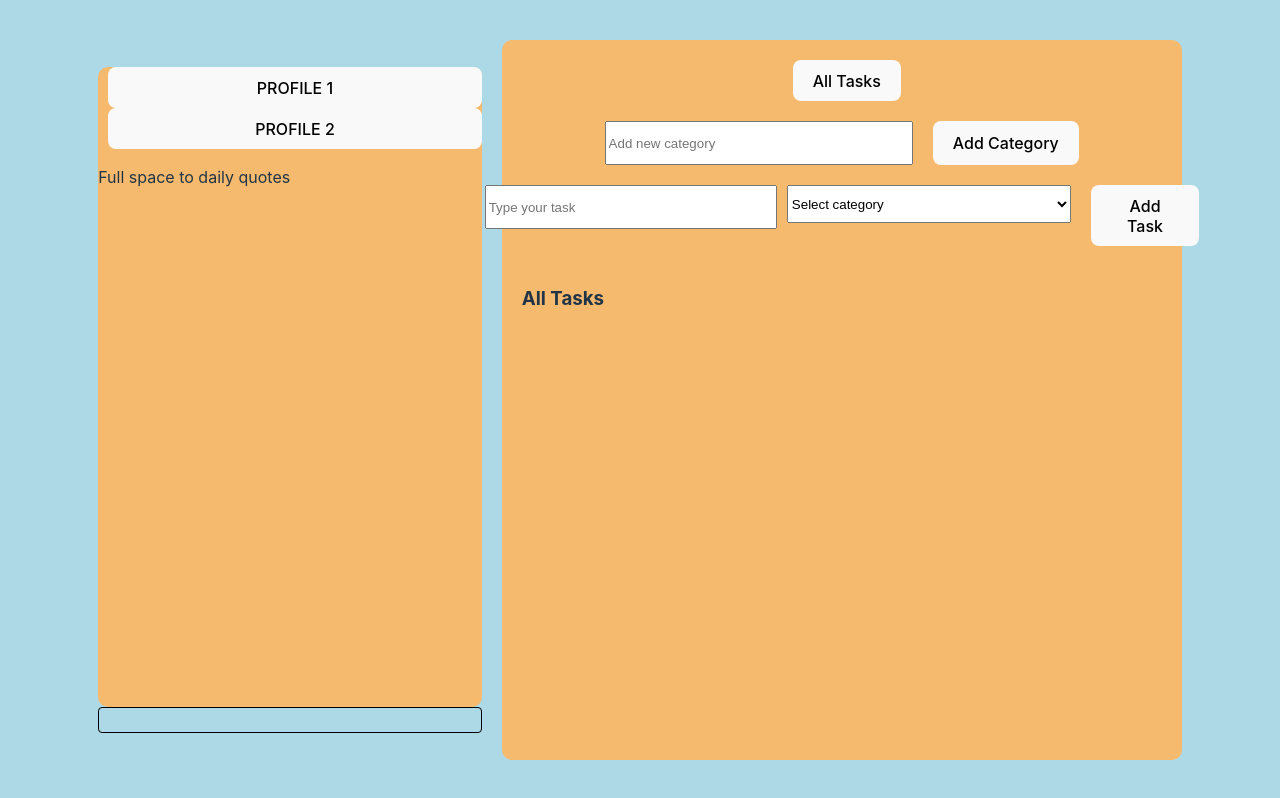
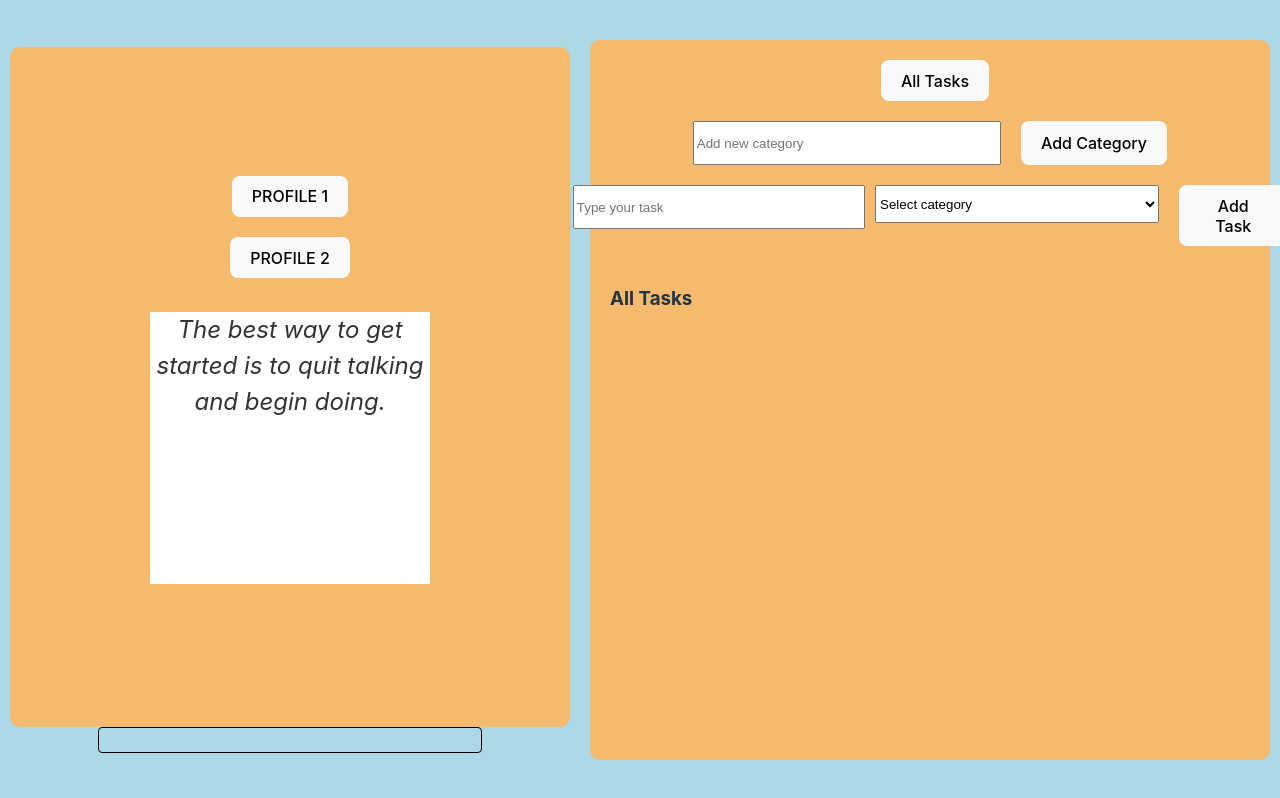
Before and after one commit to Alezuzzo/PixelPlanner, a React (Vite) app: page / in a window 1280 px wide. Built offline with nearby package versions, Linux system fonts and the light colour scheme.

Commit message:
add quotes to profile

```diff
--- a/src/components/ContentProfile.tsx
+++ b/src/components/ContentProfile.tsx
@@ -1,13 +1,38 @@
-import '../styles/Component.css'
+import { useState, useEffect } from 'react';
+import '../styles/Component.css';
+
+const quotes = [
+  "The best way to get started is to quit talking and begin doing.",
+  "The pessimist sees difficulty in every opportunity. The optimist sees opportunity in every difficulty.",
+  "Don’t let yesterday take up too much of today.",
+  "You learn more from failure than from success. Don’t let it stop you. Failure builds character.",
+  "It’s not whether you get knocked down, it’s whether you get up.",
+  "If you are working on something that you really care about, you don’t have to be pushed. The vision pulls you.",
+  "People who are crazy enough to think they can change the world, are the ones who do.",
+  "Failure will never overtake me if my determination to succeed is strong enough.",
+  "Entrepreneurs are great at dealing with uncertainty and also very good at minimizing risk. That’s the classic entrepreneur.",
+  "We may encounter many defeats but we must not be defeated."
+];
 
 function ContentProfile() {
+  const [currentQuote, setCurrentQuote] = useState<string>(quotes[0]);
+
+  useEffect(() => {
+    const interval = setInterval(() => {
+      const randomIndex = Math.floor(Math.random() * quotes.length);
+      setCurrentQuote(quotes[randomIndex]);
+    }, 10000); // Change quote every 5 seconds
+
+    return () => clearInterval(interval); // Cleanup interval on component unmount
+  }, []);
+
   return (
     <div className='component-profile-div'>
-        <button>PROFILE 1</button>
-        <button>PROFILE 2</button>
-        <p>Full space to daily quotes</p>
+      <button>PROFILE 1</button>
+      <button>PROFILE 2</button>
+      <p className='pQuote'>{currentQuote}</p>
     </div>
-  )
+  );
 }
 
-export default ContentProfile
+export default ContentProfile;
--- a/src/styles/Component.css
+++ b/src/styles/Component.css
@@ -3,8 +3,24 @@
   flex-direction: column;
   background-color: rgb(245, 186, 110);
   width: 100%;
-  height: 80%;
+  height: 85vh;
   border-radius: 10px;
+  align-items: center;
+  justify-content: center;
+}
+
+.component-profile-div button {
+  margin: 10px;
+}
+
+.pQuote {
+  width: 50%;
+  height: 40%;
+  background-color: white;
+  font-size: 1.5em;
+  font-style: italic;
+  color: #333;
+  text-align: center;
 }
 
 .progress-bar-div {
```
